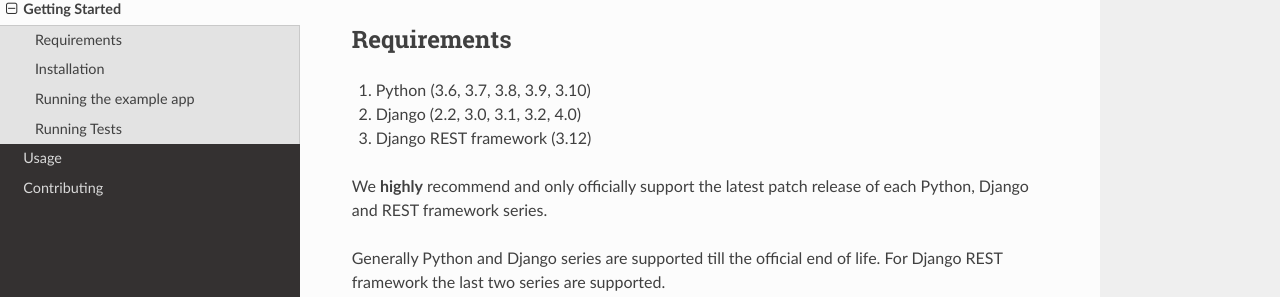
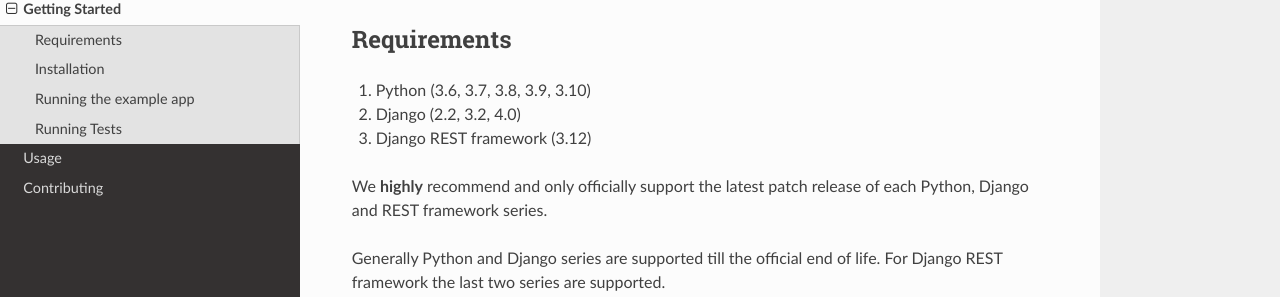
Before and after one commit to django-json-api/django-rest-framework-json-api, a Sphinx documentation site: the page built from docs/getting-started.md, in a window 1280 px wide and 900 px high, scrolled down 855 px. Shown: the part 153-450 px from the top of the window. Built offline with Sphinx 7.4.7 and the Read the Docs theme 2.0.0, drawn with Linux system fonts in a browser that asks for light colours; pages that are not in the unit, such as notebooks, are missing from menus.

Commit message:
Removed support for Django 3.0 and 3.1 (#1026)

```diff
--- a/README.rst
+++ b/README.rst
@@ -89,7 +89,7 @@
 ------------
 
 1. Python (3.6, 3.7, 3.8, 3.9, 3.10)
-2. Django (2.2, 3.0, 3.1, 3.2, 4.0)
+2. Django (2.2, 3.2, 4.0)
 3. Django REST framework (3.12)
 
 We **highly** recommend and only officially support the latest patch release of each Python, Django and REST framework series.
--- a/docs/getting-started.md
+++ b/docs/getting-started.md
@@ -52,7 +52,7 @@
 ## Requirements
 
 1. Python (3.6, 3.7, 3.8, 3.9, 3.10)
-2. Django (2.2, 3.0, 3.1, 3.2, 4.0)
+2. Django (2.2, 3.2, 4.0)
 3. Django REST framework (3.12)
 
 We **highly** recommend and only officially support the latest patch release of each Python, Django and REST framework series.
```
Also changed, not shown: CHANGELOG.md (+9 -0 lines), 1 other file.
